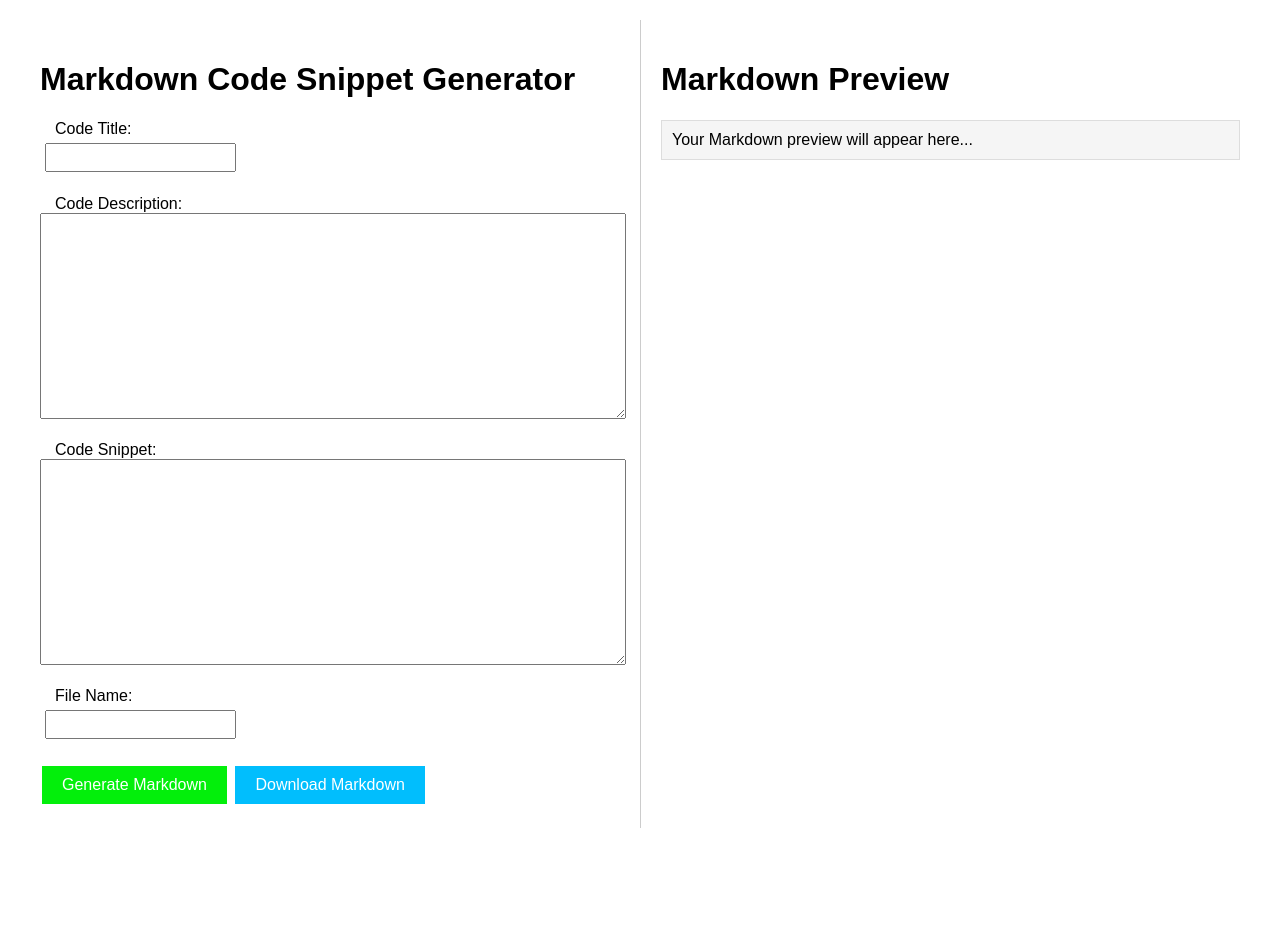
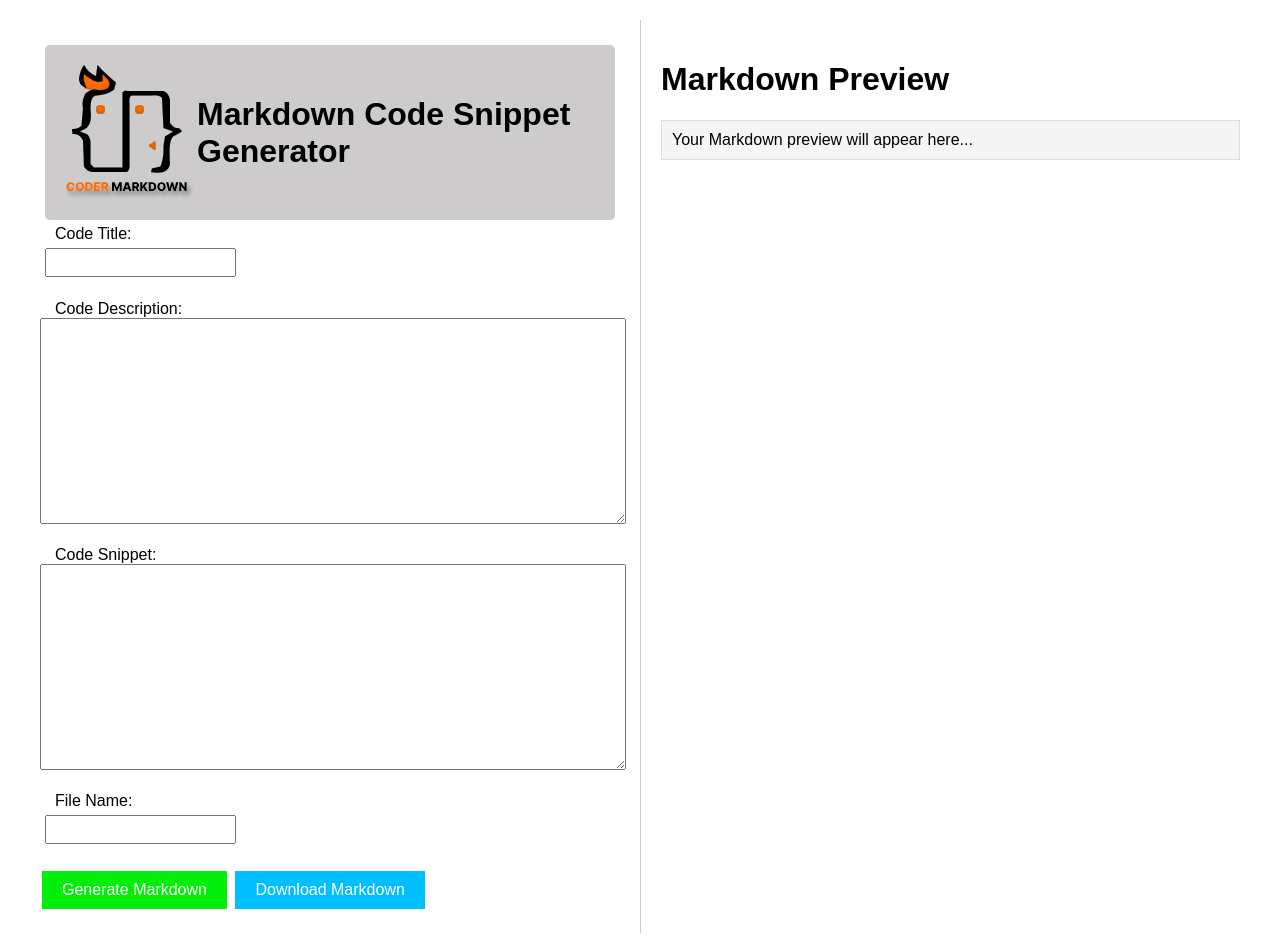
Before and after one commit to HARISHKUMAR023/code_markdown, a plain HTML site: page index.html in a window 1280 px wide. Before the commit the page ends 848 px from the top, so only its background shows below. Drawn offline with Linux system fonts and the light colour scheme.

Commit message:
chore: Add logo to navbar in Markdown Code Snippet Generator

```diff
--- a/assets/index.css
+++ b/assets/index.css
@@ -63,3 +63,13 @@ label{
     font-weight: 500;
     padding: 5px;
 }
+.navbar {
+    display: flex;
+    justify-content: space-between;
+    align-items: center;
+    padding: 20px;
+    background-color: #b4b2b2aa;
+    color: black;
+    border-radius: 0.3rem;
+    margin: 5px;
+}
--- a/index.html
+++ b/index.html
@@ -5,11 +5,16 @@
     <meta name="viewport" content="width=device-width, initial-scale=1.0">
     <title>Markdown Generator</title>
    <link rel="stylesheet" href="./assets/index.css">
+   <link rel="shortcut icon" href="./assets/coder_markdown.svg" type="image/x-icon">
 </head>
 <body>
     <div class="container">
         <div class="form-container">
+            <div class="navbar">
+                <img src="./assets/coder_markdown.svg" alt="">
             <h1>Markdown Code Snippet Generator</h1>
+            </div>
+
             <form id="markdownForm">
                 <label for="codeTitle">Code Title:</label><br>
                 <input type="text" id="codeTitle" name="codeTitle"><br><br>
```
Also changed, not shown: assets/coder_markdown.svg (added), 1 other file.
